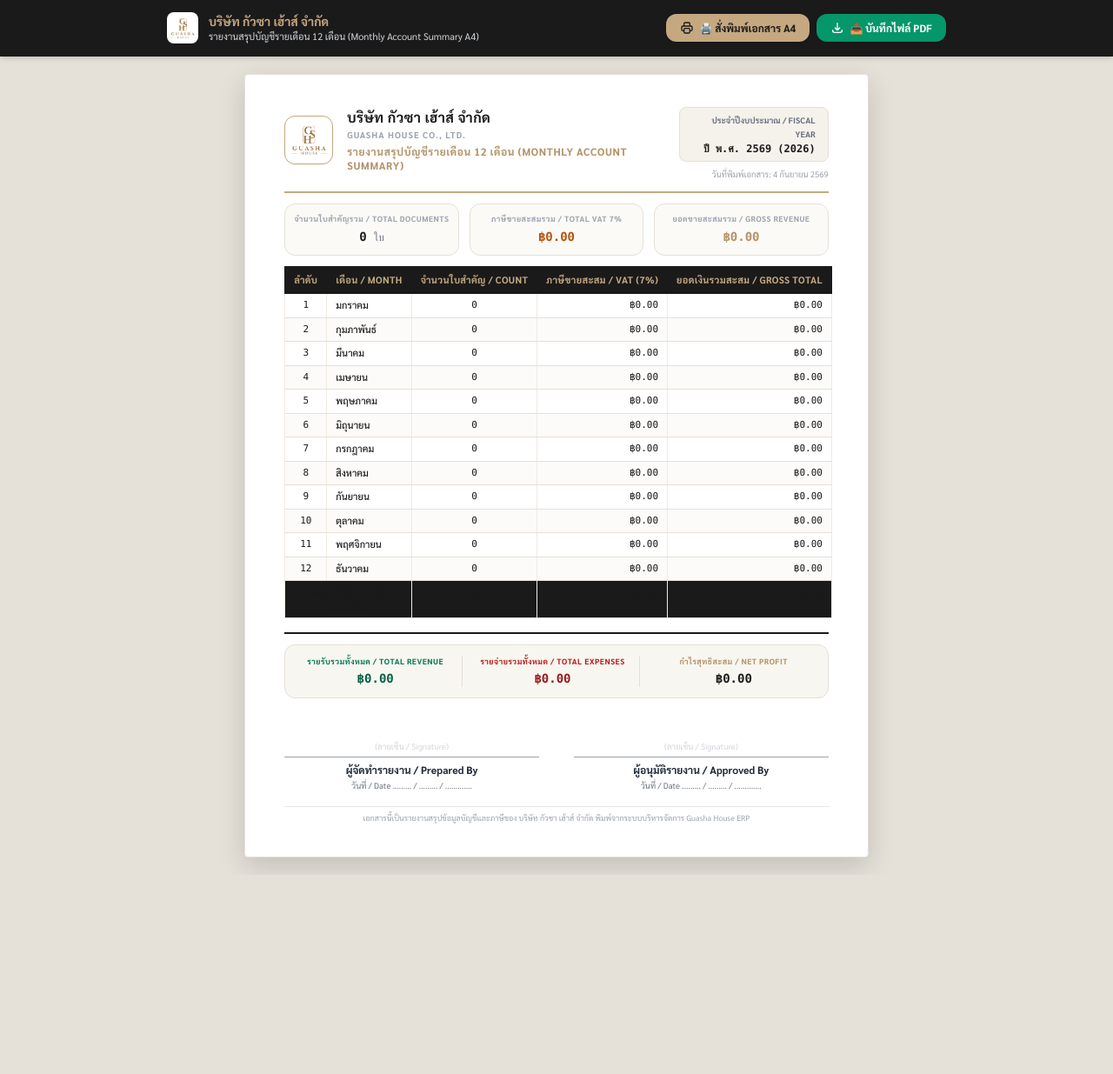
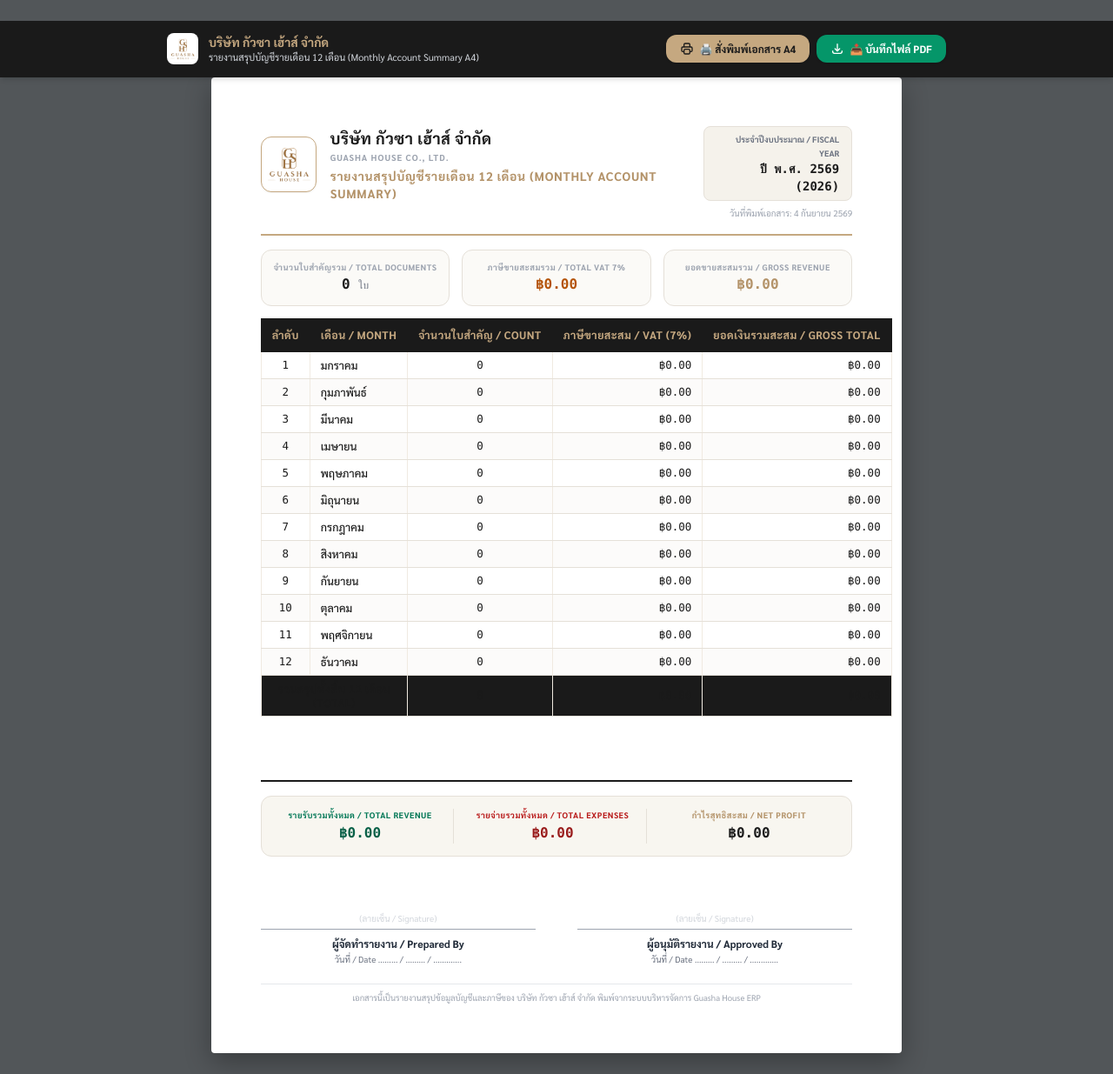
Before and after one commit to Amaraporn48/guasha-house, a FastAPI app: page /print/monthly-account in a window 1280 px wide. Shown: the whole page at 87% size. Before the commit the page ends 1001 px from the top, so only its background shows below. Run offline with FastAPI, Linux system fonts and the light colour scheme; data that the repository does not hold is empty; some libraries are stand-ins or nearby versions.

Commit message:
Set print width and margins so on-screen preview and Chrome Print Dialog look 100% identical

```diff
--- a/templates/print_summary.html
+++ b/templates/print_summary.html
@@ -13,7 +13,7 @@
 
         @page {
             size: A4 portrait;
-            margin: 10mm;
+            margin: 15mm;
         }
 
         * {
@@ -22,7 +22,6 @@
 
         body {
             font-family: 'Sarabun', sans-serif;
-            background-color: #e5e0d8;
             color: #1a1a1a;
             margin: 0;
             padding: 0;
@@ -32,17 +31,26 @@
 
         .summary-page {
             background-color: white;
-            width: 190mm;
-            max-width: 100%;
-            margin: 20px auto;
-            padding: 10mm 12mm;
-            box-shadow: 0 10px 30px rgba(0, 0, 0, 0.15);
-            border-radius: 4px;
-            border: 1px solid #e5e0d8;
+            box-sizing: border-box;
+        }
+
+        @media screen {
+            body {
+                background-color: #525659;
+                padding: 24px 0;
+            }
+            .summary-page {
+                width: 210mm;
+                min-height: 297mm;
+                margin: 0 auto;
+                padding: 15mm;
+                box-shadow: 0 10px 30px rgba(0, 0, 0, 0.3);
+                border-radius: 4px;
+            }
         }
 
         @media print {
-            body {
+            html, body {
                 background-color: white !important;
                 padding: 0 !important;
                 margin: 0 !important;
@@ -52,8 +60,8 @@
                 border: none !important;
                 width: 100% !important;
                 max-width: 100% !important;
-                padding: 4mm 6mm !important;
-                margin: 0 auto !important;
+                padding: 0 !important;
+                margin: 0 !important;
                 border-radius: 0 !important;
             }
             .no-print {
@@ -64,25 +72,25 @@
         .report-table {
             width: 100%;
             border-collapse: collapse;
-            margin-top: 10px;
+            margin-top: 14px;
         }
 
         .report-table th {
             background-color: #1a1a1a !important;
             color: #c5a880 !important;
-            font-size: 11px;
+            font-size: 12.5px;
             font-weight: 700;
-            padding: 7px 10px;
+            padding: 9px 12px;
             border: 1px solid #1a1a1a;
             white-space: nowrap;
-            letter-spacing: 0.3px;
+            letter-spacing: 0.4px;
         }
 
         .report-table td {
-            font-size: 11px;
+            font-size: 12.5px;
             font-weight: 500;
             color: #1a1a1a;
-            padding: 5px 10px;
+            padding: 7px 12px;
             border-bottom: 1px solid #e5e0d8;
             border-left: 1px solid #f0eae1;
             border-right: 1px solid #f0eae1;
@@ -118,42 +126,42 @@
         </div>
     </div>
 
-    <!-- Printable A4 Summary Page -->
+    <!-- Printable Formal A4 Summary Page -->
     <div id="pdf-content" class="summary-page flex flex-col justify-between">
 
         <div>
             <!-- Header Section -->
-            <div class="flex justify-between items-start border-b-2 border-[#c5a880] pb-3 mb-3">
+            <div class="flex justify-between items-start border-b-2 border-[#c5a880] pb-4 mb-4">
                 <div class="flex items-center gap-4">
-                    <img src="/static/logo.png" alt="Logo" class="h-14 w-14 object-contain p-1 border border-[#c5a880] rounded-xl bg-white shadow-sm">
+                    <img src="/static/logo.png" alt="Logo" class="h-16 w-16 object-contain p-1 border border-[#c5a880] rounded-xl bg-white shadow-sm">
                     <div>
-                        <h1 class="text-base font-bold text-[#1a1a1a] tracking-wide uppercase">บริษัท กัวซา เฮ้าส์ จำกัด</h1>
+                        <h1 class="text-lg font-bold text-[#1a1a1a] tracking-wide uppercase">บริษัท กัวซา เฮ้าส์ จำกัด</h1>
                         <h2 class="text-[10px] font-bold text-gray-400 uppercase tracking-widest">GUASHA HOUSE CO., LTD.</h2>
-                        <h3 class="text-xs font-bold text-[#b39268] mt-1 tracking-wider uppercase">รายงานสรุปบัญชีรายเดือน 12 เดือน (MONTHLY ACCOUNT SUMMARY)</h3>
+                        <h3 class="text-sm font-bold text-[#b39268] mt-1 tracking-wider uppercase">รายงานสรุปบัญชีรายเดือน 12 เดือน (MONTHLY ACCOUNT SUMMARY)</h3>
                     </div>
                 </div>
                 <div class="text-right text-xs text-gray-600 space-y-1">
                     <div class="bg-[#f5f2eb] px-3.5 py-1.5 rounded-lg border border-[#e5e0d8]">
                         <span class="font-bold text-gray-500 text-[9.5px] uppercase block">ประจำปีงบประมาณ / FISCAL YEAR</span>
-                        <span class="font-bold text-[#1a1a1a] text-xs font-mono">ปี พ.ศ. {{ target_year_th }} ({{ target_year }})</span>
+                        <span class="font-bold text-[#1a1a1a] text-sm font-mono">ปี พ.ศ. {{ target_year_th }} ({{ target_year }})</span>
                     </div>
-                    <p class="text-[9.5px] text-gray-400 pt-0.5">วันที่พิมพ์เอกสาร: {{ print_date }}</p>
+                    <p class="text-[10px] text-gray-400 pt-0.5">วันที่พิมพ์เอกสาร: {{ print_date }}</p>
                 </div>
             </div>
 
             <!-- KPI Metric Cards -->
-            <div class="grid grid-cols-3 gap-3 mb-3">
-                <div class="bg-[#fbfaf7] border border-[#e5e0d8] rounded-xl p-2.5 text-center">
-                    <span class="text-[9px] font-bold text-gray-400 uppercase tracking-wider block">จำนวนใบสำคัญรวม / Total Documents</span>
-                    <span class="text-sm font-bold text-[#1a1a1a] font-mono">{{ total_docs_count }} <span class="text-xs font-normal text-gray-500">ใบ</span></span>
+            <div class="grid grid-cols-3 gap-3.5 mb-3.5">
+                <div class="bg-[#fbfaf7] border border-[#e5e0d8] rounded-xl p-3 text-center">
+                    <span class="text-[9.5px] font-bold text-gray-400 uppercase tracking-wider block">จำนวนใบสำคัญรวม / Total Documents</span>
+                    <span class="text-base font-bold text-[#1a1a1a] font-mono">{{ total_docs_count }} <span class="text-xs font-normal text-gray-500">ใบ</span></span>
                 </div>
-                <div class="bg-[#fbfaf7] border border-[#e5e0d8] rounded-xl p-2.5 text-center">
-                    <span class="text-[9px] font-bold text-gray-400 uppercase tracking-wider block">ภาษีขายสะสมรวม / Total VAT 7%</span>
-                    <span class="text-sm font-bold text-amber-700 font-mono">฿{{ "{:,.2f}".format(total_vat_sum or 0) }}</span>
+                <div class="bg-[#fbfaf7] border border-[#e5e0d8] rounded-xl p-3 text-center">
+                    <span class="text-[9.5px] font-bold text-gray-400 uppercase tracking-wider block">ภาษีขายสะสมรวม / Total VAT 7%</span>
+                    <span class="text-base font-bold text-amber-700 font-mono">฿{{ "{:,.2f}".format(total_vat_sum or 0) }}</span>
                 </div>
-                <div class="bg-[#fbfaf7] border border-[#e5e0d8] rounded-xl p-2.5 text-center">
-                    <span class="text-[9px] font-bold text-gray-400 uppercase tracking-wider block">ยอดขายสะสมรวม / Gross Revenue</span>
-                    <span class="text-sm font-bold text-[#b39268] font-mono">฿{{ "{:,.2f}".format(total_sales_sum or 0) }}</span>
+                <div class="bg-[#fbfaf7] border border-[#e5e0d8] rounded-xl p-3 text-center">
+                    <span class="text-[9.5px] font-bold text-gray-400 uppercase tracking-wider block">ยอดขายสะสมรวม / Gross Revenue</span>
+                    <span class="text-base font-bold text-[#b39268] font-mono">฿{{ "{:,.2f}".format(total_sales_sum or 0) }}</span>
                 </div>
             </div>
 
@@ -171,63 +179,63 @@
                 <tbody>
                     {% for m in months_data %}
                     <tr>
-                        <td class="text-center font-mono font-semibold text-gray-400 text-[10.5px]">{{ loop.index }}</td>
-                        <td class="font-bold text-[#1a1a1a] text-[11px]">{{ m.month_name }}</td>
-                        <td class="text-center font-bold text-gray-700 font-mono text-[11px]">{{ m.count }}</td>
-                        <td class="text-right font-bold text-amber-800 font-mono text-[11px]">฿{{ "{:,.2f}".format(m.vat or 0) }}</td>
-                        <td class="text-right font-bold text-[#1a1a1a] font-mono text-[11px]">฿{{ "{:,.2f}".format(m.sales or 0) }}</td>
+                        <td class="text-center font-mono font-semibold text-gray-400 text-xs">{{ loop.index }}</td>
+                        <td class="font-bold text-[#1a1a1a] text-xs">{{ m.month_name }}</td>
+                        <td class="text-center font-bold text-gray-700 font-mono text-xs">{{ m.count }}</td>
+                        <td class="text-right font-bold text-amber-800 font-mono text-xs">฿{{ "{:,.2f}".format(m.vat or 0) }}</td>
+                        <td class="text-right font-bold text-[#1a1a1a] font-mono text-xs">฿{{ "{:,.2f}".format(m.sales or 0) }}</td>
                     </tr>
                     {% endfor %}
                     <!-- Total Row -->
                     <tr class="bg-[#1a1a1a] text-white font-bold">
-                        <td colspan="2" class="text-center py-2 text-xs text-[#c5a880] uppercase tracking-wider">รวมสรุปทั้งสิ้น 12 เดือน (TOTAL)</td>
-                        <td class="text-center py-2 text-xs font-mono text-white">{{ total_docs_count }}</td>
-                        <td class="text-right py-2 text-xs font-mono text-[#c5a880]">฿{{ "{:,.2f}".format(total_vat_sum or 0) }}</td>
-                        <td class="text-right py-2 text-xs font-mono text-white">฿{{ "{:,.2f}".format(total_sales_sum or 0) }}</td>
+                        <td colspan="2" class="text-center py-2.5 text-xs text-[#c5a880] uppercase tracking-wider">รวมสรุปทั้งสิ้น 12 เดือน (TOTAL)</td>
+                        <td class="text-center py-2.5 text-xs font-mono text-white">{{ total_docs_count }}</td>
+                        <td class="text-right py-2.5 text-xs font-mono text-[#c5a880]">฿{{ "{:,.2f}".format(total_vat_sum or 0) }}</td>
+                        <td class="text-right py-2.5 text-xs font-mono text-white">฿{{ "{:,.2f}".format(total_sales_sum or 0) }}</td>
                     </tr>
                 </tbody>
             </table>
         </div>
 
         <!-- Financial Summary Box & Signatures -->
-        <div class="mt-4 pt-3 border-t-2 border-[#1a1a1a] space-y-4">
+        <div class="mt-5 pt-4 border-t-2 border-[#1a1a1a] space-y-5">
 
             <!-- Financial Statement Bar -->
-            <div class="grid grid-cols-3 gap-3 bg-[#f8f6f0] p-3 rounded-xl border border-[#e5e0d8]">
+            <div class="grid grid-cols-3 gap-3.5 bg-[#f8f6f0] p-3.5 rounded-xl border border-[#e5e0d8]">
                 <div class="text-center border-r border-[#e5e0d8] pr-2">
-                    <span class="text-[9px] font-bold text-emerald-700 uppercase tracking-wider block">รายรับรวมทั้งหมด / TOTAL REVENUE</span>
-                    <span class="text-sm font-bold text-emerald-800 font-mono mt-0.5 block">฿{{ "{:,.2f}".format(total_sales_sum or 0) }}</span>
+                    <span class="text-[9.5px] font-bold text-emerald-700 uppercase tracking-wider block">รายรับรวมทั้งหมด / TOTAL REVENUE</span>
+                    <span class="text-base font-bold text-emerald-800 font-mono mt-0.5 block">฿{{ "{:,.2f}".format(total_sales_sum or 0) }}</span>
                 </div>
                 <div class="text-center border-r border-[#e5e0d8] pr-2">
-                    <span class="text-[9px] font-bold text-red-700 uppercase tracking-wider block">รายจ่ายรวมทั้งหมด / TOTAL EXPENSES</span>
-                    <span class="text-sm font-bold text-red-800 font-mono mt-0.5 block">฿{{ "{:,.2f}".format(total_expenses or 0) }}</span>
+                    <span class="text-[9.5px] font-bold text-red-700 uppercase tracking-wider block">รายจ่ายรวมทั้งหมด / TOTAL EXPENSES</span>
+                    <span class="text-base font-bold text-red-800 font-mono mt-0.5 block">฿{{ "{:,.2f}".format(total_expenses or 0) }}</span>
                 </div>
                 <div class="text-center">
-                    <span class="text-[9px] font-bold text-[#b39268] uppercase tracking-wider block">กำไรสุทธิสะสม / NET PROFIT</span>
-                    <span class="text-sm font-bold text-[#1a1a1a] font-mono mt-0.5 block">฿{{ "{:,.2f}".format(net_profit or 0) }}</span>
+                    <span class="text-[9.5px] font-bold text-[#b39268] uppercase tracking-wider block">กำไรสุทธิสะสม / NET PROFIT</span>
+                    <span class="text-base font-bold text-[#1a1a1a] font-mono mt-0.5 block">฿{{ "{:,.2f}".format(net_profit or 0) }}</span>
                 </div>
             </div>
 
             <!-- Signatures Section -->
-            <div class="grid grid-cols-2 gap-10 text-center text-xs pt-1">
+            <div class="grid grid-cols-2 gap-12 text-center text-xs pt-2">
                 <div>
-                    <div class="h-12 flex items-end justify-center border-b border-gray-400 pb-1">
-                        <span class="text-gray-300 text-[9.5px]">(ลายเซ็น / Signature)</span>
+                    <div class="h-14 flex items-end justify-center border-b border-gray-400 pb-1">
+                        <span class="text-gray-300 text-[10px]">(ลายเซ็น / Signature)</span>
                     </div>
-                    <p class="font-bold text-gray-800 mt-1.5 text-xs">ผู้จัดทำรายงาน / Prepared By</p>
-                    <p class="text-[9.5px] text-gray-500 mt-0.5">วันที่ / Date ......... / ......... / .............</p>
+                    <p class="font-bold text-gray-800 mt-2 text-xs">ผู้จัดทำรายงาน / Prepared By</p>
+                    <p class="text-[10px] text-gray-500 mt-0.5">วันที่ / Date ......... / ......... / .............</p>
                 </div>
                 <div>
-                    <div class="h-12 flex items-end justify-center border-b border-gray-400 pb-1">
-                        <span class="text-gray-300 text-[9.5px]">(ลายเซ็น / Signature)</span>
+                    <div class="h-14 flex items-end justify-center border-b border-gray-400 pb-1">
+                        <span class="text-gray-300 text-[10px]">(ลายเซ็น / Signature)</span>
                     </div>
-                    <p class="font-bold text-gray-800 mt-1.5 text-xs">ผู้อนุมัติรายงาน / Approved By</p>
-                    <p class="text-[9.5px] text-gray-500 mt-0.5">วันที่ / Date ......... / ......... / .............</p>
+                    <p class="font-bold text-gray-800 mt-2 text-xs">ผู้อนุมัติรายงาน / Approved By</p>
+                    <p class="text-[10px] text-gray-500 mt-0.5">วันที่ / Date ......... / ......... / .............</p>
                 </div>
             </div>
 
             <!-- Footer Company Note -->
-            <div class="text-center text-[9px] text-gray-400 border-t border-gray-200 pt-1.5">
+            <div class="text-center text-[9.5px] text-gray-400 border-t border-gray-200 pt-2">
                 เอกสารนี้เป็นรายงานสรุปข้อมูลบัญชีและภาษีของ บริษัท กัวซา เฮ้าส์ จำกัด พิมพ์จากระบบบริหารจัดการ Guasha House ERP
             </div>
         </div>
@@ -238,7 +246,7 @@
         function downloadPDF() {
             const element = document.getElementById('pdf-content');
             const opt = {
-                margin:       [8, 8, 8, 8],
+                margin:       [10, 10, 10, 10],
                 filename:     'Monthly_Account_Summary_{{ target_year }}.pdf',
                 image:        { type: 'jpeg', quality: 0.98 },
                 html2canvas:  { scale: 2, useCORS: true },
```
Also changed, not shown: templates/print_documents_list.html (+58 -50 lines).
